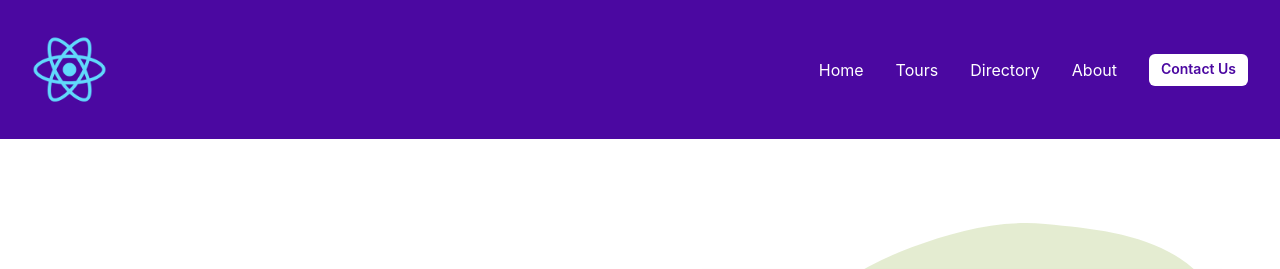
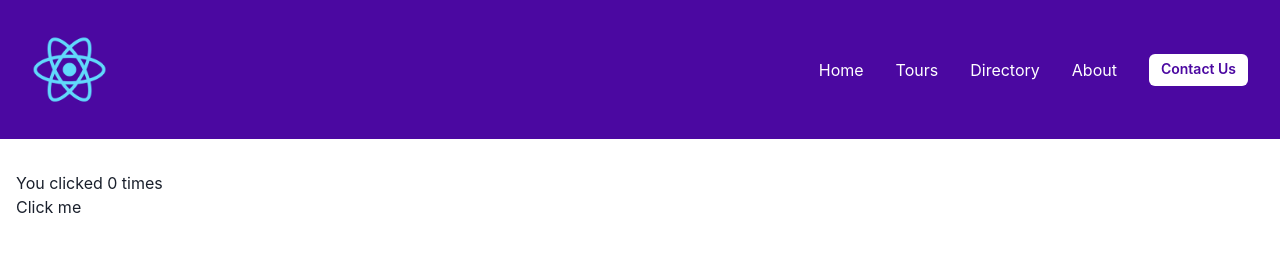
Before and after one commit to jwright12/wsu_arboretum, a React (Create React App) app: page /tours in a window 1280 px wide. Shown: the top 269 px of the page. Built offline with nearby package versions, Linux system fonts and the light colour scheme; no server answers.

Commit message:
Playing with React hooks to make API call.

```diff
--- a/package.json
+++ b/package.json
@@ -9,6 +9,7 @@
     "@testing-library/jest-dom": "^5.16.3",
     "@testing-library/react": "^12.1.4",
     "@testing-library/user-event": "^13.5.0",
+    "axios": "^0.26.1",
     "framer-motion": "^6.2.8",
     "react": "^17.0.2",
     "react-dom": "^17.0.2",
--- a/src/components/TourListing.js
+++ b/src/components/TourListing.js
@@ -16,11 +16,32 @@ import {
     Avatar
   } from '@chakra-ui/react';
   import nature from '../img/micheile-com-SxxstJ3ByIg-unsplash.jpg'
+  import React, { useState, useEffect } from 'react';
+  import axios from 'axios';
   import Tour from './Tour';
 
-  export default function CallToActionWithVideo() {
+  export default function ShowTourListings() {
+
+    const [count, setCount] = useState(0);
+
+    useEffect(() => {
+      axios.get('https://cors-anywhere-herokuapp.com/https://w3.winona.edu/locations/api/themes', {
+        "Content-Type": "application/xml; charset=utf-8"
+        }
+       )
+      .then((res) => console.log(res.data))
+      .catch((err) => console.log(err))
+    })
+
     return (
+
       <Container maxW={'7xl'}>
+        <div>
+        <p>You clicked {count} times</p>
+        <button onClick={() => setCount(count + 1)}>
+          Click me
+        </button>
+        </div>
         <Stack
           align={'center'}
           spacing={{ base: 8, md: 10 }}
```
Also changed, not shown: 1 other file (tests, documents, lock files or other folders).
